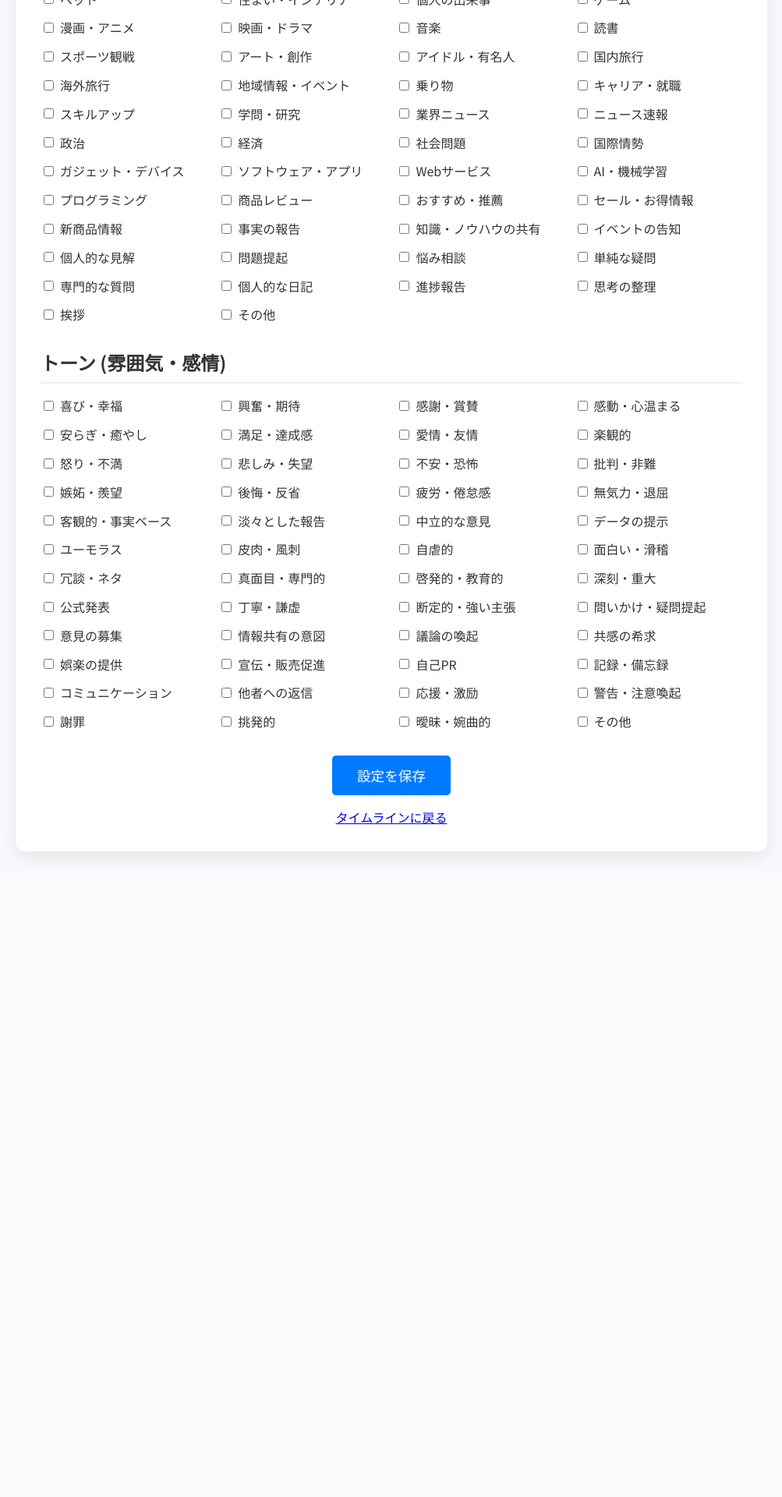
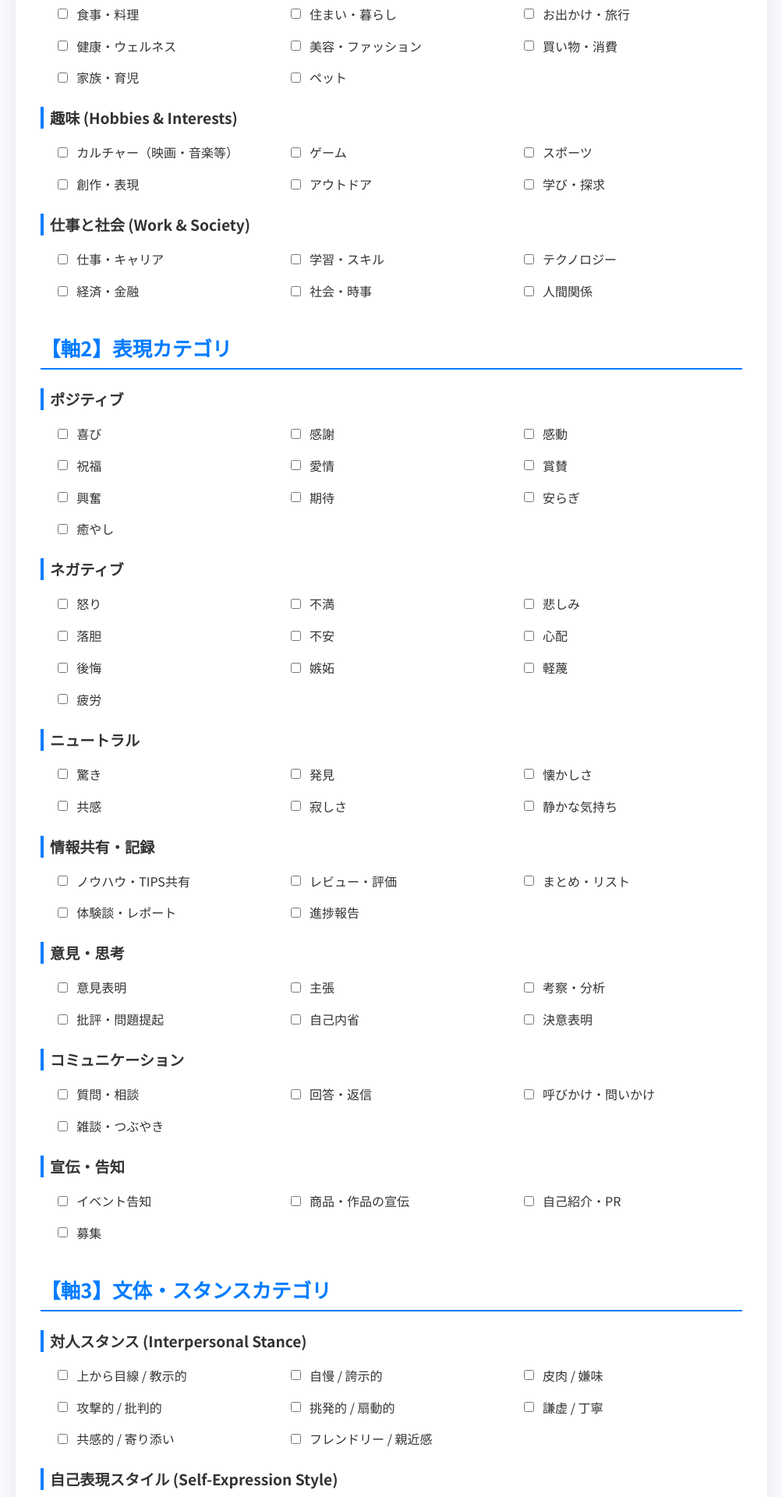
Before and after one commit to Yukihira00/kenkyuu, a FastAPI app: page /settings in a window 1280 px wide. Shown: the part 320-2240 px from the top of the page at 78% size, without its empty margins (138-1141 px from the left). Before the commit the page ends 1417 px from the top, so only its background shows below. Run offline with FastAPI, Linux system fonts and the light colour scheme; the visitor is signed in with stand-in values (Sample User, id 1); data that the repository does not hold is empty; some libraries are stand-ins or nearby versions.

Commit message:
設定画面遷移

```diff
--- a/main.py
+++ b/main.py
@@ -215,17 +215,19 @@ async def show_settings(request: Request):
     # ユーザーの現在の設定を取得
     user_settings = database.get_user_filter_settings(user_did)
 
-    # llm_analyzerからカテゴリリストを取得
-    all_topics = llm_analyzer.TOPIC_CATEGORIES
-    all_tones = llm_analyzer.TONE_CATEGORIES
+    # ★★★ llm_analyzerから階層化されたカテゴリリストを取得 ★★★
+    all_content_categories = llm_analyzer.CONTENT_CATEGORIES
+    all_expression_categories = llm_analyzer.EXPRESSION_CATEGORIES
+    all_style_stance_categories = llm_analyzer.STYLE_STANCE_CATEGORIES
 
     return templates.TemplateResponse(
         "settings.html",
         {
             "request": request,
             "user_settings": user_settings,
-            "all_topics": all_topics,
-            "all_tones": all_tones
+            "all_content_categories": all_content_categories,
+            "all_expression_categories": all_expression_categories,
+            "all_style_stance_categories": all_style_stance_categories,
         }
     )
 
@@ -241,11 +243,31 @@ async def save_settings(request: Request):
     form_data = await request.form()
 
     # フォームからチェックされたリストを取得
-    hidden_topics = form_data.getlist("hidden_topics")
-    hidden_tones = form_data.getlist("hidden_tones")
+    hidden_content = form_data.getlist("hidden_content")
+    hidden_expression = form_data.getlist("hidden_expression")
+    hidden_style_stance = form_data.getlist("hidden_style_stance")
 
     # データベースに保存
-    database.save_user_filter_settings(user_did, hidden_topics, hidden_tones)
+    database.save_user_filter_settings(user_did, hidden_content, hidden_expression, hidden_style_stance)
 
-    # タイムラインにリダイレクト
-    return RedirectResponse(url="/timeline", status_code=303)
+    # --- ここが重要です ---
+    # ページを移動させず、成功メッセージを付けて再描画します
+
+    # ページ再描画用のデータを再度取得
+    user_settings = database.get_user_filter_settings(user_did)
+    all_content_categories = llm_analyzer.CONTENT_CATEGORIES
+    all_expression_categories = llm_analyzer.EXPRESSION_CATEGORIES
+    all_style_stance_categories = llm_analyzer.STYLE_STANCE_CATEGORIES
+
+    # settings.html を再度表示する
+    return templates.TemplateResponse(
+        "settings.html",
+        {
+            "request": request,
+            "user_settings": user_settings,
+            "all_content_categories": all_content_categories,
+            "all_expression_categories": all_expression_categories,
+            "all_style_stance_categories": all_style_stance_categories,
+            "save_success": True  # 成功メッセージを表示するためのフラグ
+        }
+    )
--- a/templates/results.html
+++ b/templates/results.html
@@ -62,7 +62,7 @@
     </div>
 
     <script>
-        const scoresData = {{ scores | tojson }};
+        const scoresData = ({ scores : tojson });
 
         const chartLabels = [
             'H(正直さ-謙虚さ)',
--- a/templates/settings.html
+++ b/templates/settings.html
@@ -9,54 +9,145 @@
         .container { max-width: 900px; margin: 0 auto; background: white; padding: 2rem; border-radius: 12px; box-shadow: 0 8px 25px rgba(0,0,0,0.08); }
         h1 { text-align: center; }
         .settings-form { margin-top: 2rem; }
-        .category-group { margin-bottom: 2rem; }
-        .category-group h2 { font-size: 1.5em; border-bottom: 2px solid #eee; padding-bottom: 0.5rem; margin-bottom: 1rem; }
-        .checkbox-grid { display: grid; grid-template-columns: repeat(auto-fill, minmax(200px, 1fr)); gap: 0.8rem; }
-        .checkbox-item { display: flex; align-items: center; }
-        .checkbox-item input { margin-right: 0.5rem; }
+        .axis-group { margin-bottom: 2.5rem; }
+        .axis-group > h2 { font-size: 1.6em; border-bottom: 2px solid #007bff; color: #007bff; padding-bottom: 0.5rem; margin-bottom: 1.5rem; }
+        .category-group { margin-bottom: 1.5rem; }
+        .category-group h3 { font-size: 1.2em; color: #333; margin-bottom: 1rem; padding-left: 0.5rem; border-left: 4px solid #007bff; }
+        .checkbox-grid { display: grid; grid-template-columns: repeat(auto-fill, minmax(220px, 1fr)); gap: 0.8rem; padding-left: 1rem; }
+
+        /* ★★★ labelタグがクリック範囲になるようにスタイルを調整 ★★★ */
+        .checkbox-label {
+            display: flex;
+            align-items: center;
+            cursor: pointer; /* カーソルをポインターに */
+            padding: 2px;
+        }
+        .checkbox-label input {
+            margin-right: 0.7rem; /* 文字とチェックボックスの間隔を調整 */
+        }
+
         .button-container { text-align: center; margin-top: 2rem; }
         .button { background-color: #007bff; color: white; padding: 0.8rem 2rem; border-radius: 5px; border: none; font-size: 1.1em; cursor: pointer; transition: background-color 0.2s; }
         .button:hover { background-color: #0056b3; }
         .nav-link { display: block; text-align: center; margin-top: 1rem; }
+
+        .success-message {
+            text-align: center;
+            color: #27ae60;
+            font-weight: 500;
+            margin-top: 1rem;
+            background-color: #e9f7ef;
+            padding: 0.8rem;
+            border-radius: 5px;
+            border: 1px solid #a7d7c5;
+            /* 最初は非表示にしておく */
+            display: none;
+        }
     </style>
 </head>
 <body>
     <div class="container">
         <h1>フィルター設定</h1>
-        <p style="text-align: center;">非表示にしたい投稿の「トピック」や「トーン」を選択してください。</p>
+        <p style="text-align: center;">非表示にしたい投稿のカテゴリを選択してください。</p>
 
-        <form class="settings-form" action="/settings" method="post">
-            <div class="category-group">
-                <h2>トピック (内容・話題)</h2>
-                <div class="checkbox-grid">
-                    {% for topic in all_topics %}
-                    <div class="checkbox-item">
-                        <input type="checkbox" name="hidden_topics" value="{{ topic }}" id="topic-{{ loop.index }}"
-                               {% if topic in user_settings.hidden_topics %}checked{% endif %}>
-                        <label for="topic-{{ loop.index }}">{{ topic }}</label>
+        <form class="settings-form" id="settings-form" action="/settings" method="post">
+
+            <div class="axis-group">
+                <h2>【軸1】コンテンツカテゴリ</h2>
+                {% for group_name, items in all_content_categories.items() %}
+                <div class="category-group">
+                    <h3>{{ group_name }}</h3>
+                    <div class="checkbox-grid">
+                        {% for item in items %}
+                        <label class="checkbox-label">
+                            <input type="checkbox" name="hidden_content" value="{{ item }}"
+                                   {% if item in user_settings.hidden_content_categories %}checked{% endif %}>
+                            {{ item }}
+                        </label>
+                        {% endfor %}
                     </div>
-                    {% endfor %}
                 </div>
+                {% endfor %}
             </div>
 
-            <div class="category-group">
-                <h2>トーン (雰囲気・感情)</h2>
-                <div class="checkbox-grid">
-                    {% for tone in all_tones %}
-                    <div class="checkbox-item">
-                        <input type="checkbox" name="hidden_tones" value="{{ tone }}" id="tone-{{ loop.index }}"
-                               {% if tone in user_settings.hidden_tones %}checked{% endif %}>
-                        <label for="tone-{{ loop.index }}">{{ tone }}</label>
+            <div class="axis-group">
+                <h2>【軸2】表現カテゴリ</h2>
+                {% for group_name, items in all_expression_categories.items() %}
+                <div class="category-group">
+                    <h3>{{ group_name }}</h3>
+                    <div class="checkbox-grid">
+                        {% for item in items %}
+                        <label class="checkbox-label">
+                            <input type="checkbox" name="hidden_expression" value="{{ item }}"
+                                   {% if item in user_settings.hidden_expression_categories %}checked{% endif %}>
+                            {{ item }}
+                        </label>
+                        {% endfor %}
                     </div>
-                    {% endfor %}
                 </div>
+                {% endfor %}
+            </div>
+
+            <div class="axis-group">
+                <h2>【軸3】文体・スタンスカテゴリ</h2>
+                {% for group_name, items in all_style_stance_categories.items() %}
+                <div class="category-group">
+                    <h3>{{ group_name }}</h3>
+                    <div class="checkbox-grid">
+                        {% for item in items %}
+                        <label class="checkbox-label">
+                            <input type="checkbox" name="hidden_style_stance" value="{{ item }}"
+                                   {% if item in user_settings.hidden_style_stance_categories %}checked{% endif %}>
+                            {{ item }}
+                        </label>
+                        {% endfor %}
+                    </div>
+                </div>
+                {% endfor %}
             </div>
 
             <div class="button-container">
                 <button type="submit" class="button">設定を保存</button>
             </div>
+
+            <div class="success-message" id="success-msg">
+                ✅ 設定を保存しました！
+            </div>
+
         </form>
         <a href="/timeline" class="nav-link">タイムラインに戻る</a>
     </div>
+
+    <script>
+        document.addEventListener('DOMContentLoaded', (event) => {
+            // 1. スクロール位置を復元する処理
+            const scrollpos = localStorage.getItem('scrollpos');
+            if (scrollpos) {
+                window.scrollTo(0, parseInt(scrollpos, 10));
+                localStorage.removeItem('scrollpos');
+            }
+
+            // 2. フォーム送信時にスクロール位置を保存する処理
+            const form = document.getElementById('settings-form');
+            if (form) {
+                form.addEventListener('submit', () => {
+                    localStorage.setItem('scrollpos', window.scrollY);
+                });
+            }
+
+            // 3. 保存成功メッセージがあれば表示する処理
+            // (Pythonから `save_success` フラグが渡された場合のみ実行)
+            {% if save_success %}
+                const successMsg = document.getElementById('success-msg');
+                if (successMsg) {
+                    successMsg.style.display = 'block';
+                    // 3秒後にメッセージを消す
+                    setTimeout(() => {
+                        successMsg.style.display = 'none';
+                    }, 3000);
+                }
+            {% endif %}
+        });
+    </script>
 </body>
 </html>
```
Also changed, not shown: database.py (+23 -19 lines), delete_filter_table.py (added, +34 -0 lines), llm_analyzer.py (+65 -31 lines).
